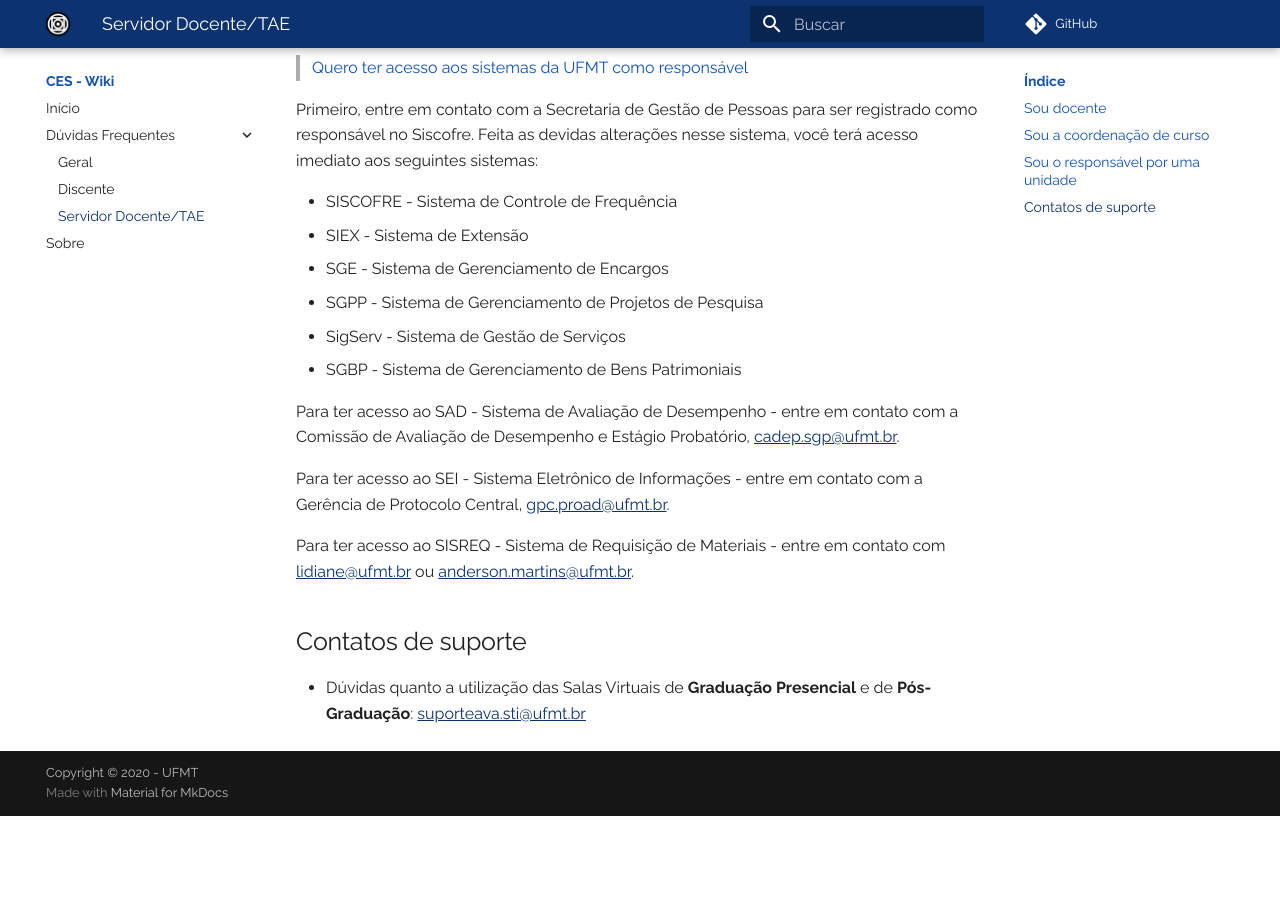
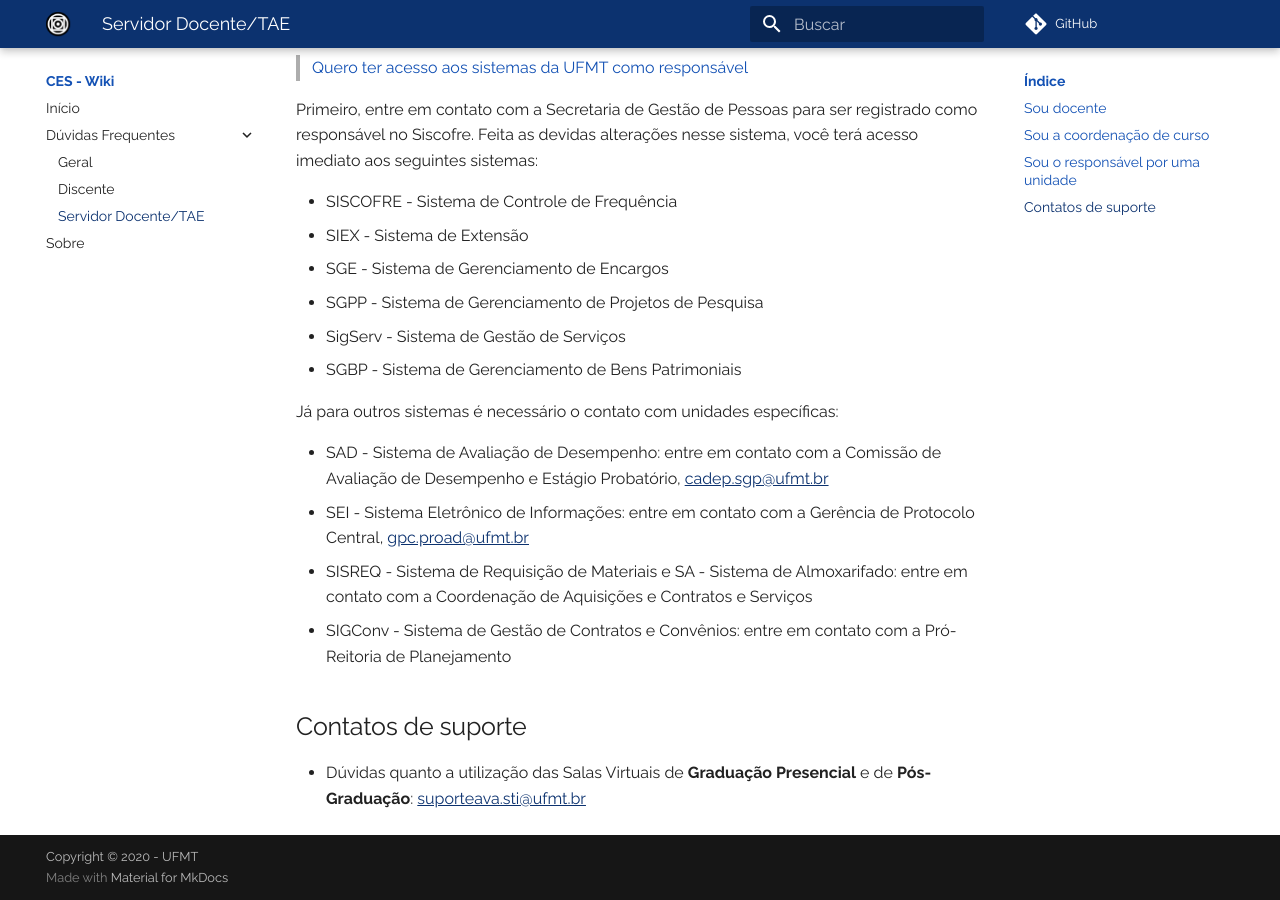
Before and after one commit to ufmt-ces/ufmt-ces.github.io, an MkDocs documentation site: the page built from docs/duvidas/servidor.md, in a window 1280 px wide and 900 px high, scrolled down 2914 px. Built offline with MkDocs 1.6.1 and Material for MkDocs 9.7.7, drawn with Linux system fonts in a browser that asks for light colours; comment, search, counter and statistics services are not loaded; before the commit the page ends 3730 px from its top, so only the background shows below that.

Commit message:
atualização das permissões em sistemas

```diff
--- a/docs/duvidas/servidor.md
+++ b/docs/duvidas/servidor.md
@@ -94,11 +94,12 @@ Feita as devidas alterações nesse sistema, você terá acesso imediato aos seg
 - SigServ - Sistema de Gestão de Serviços
 - SGBP - Sistema de Gerenciamento de Bens Patrimoniais
 
-Para ter acesso ao SAD - Sistema de Avaliação de Desempenho - entre em contato com a Comissão de Avaliação de Desempenho e Estágio Probatório, <cadep.sgp@ufmt.br>.
+Já para outros sistemas é necessário o contato com unidades específicas:
 
-Para ter acesso ao SEI - Sistema Eletrônico de Informações - entre em contato com a Gerência de Protocolo Central, <gpc.proad@ufmt.br>.
-
-Para ter acesso ao SISREQ - Sistema de Requisição de Materiais - entre em contato com <lidiane@ufmt.br> ou <anderson.martins@ufmt.br>.
+- SAD - Sistema de Avaliação de Desempenho: entre em contato com a Comissão de Avaliação de Desempenho e Estágio Probatório, <cadep.sgp@ufmt.br>
+- SEI - Sistema Eletrônico de Informações: entre em contato com a Gerência de Protocolo Central, <gpc.proad@ufmt.br>
+- SISREQ - Sistema de Requisição de Materiais e SA - Sistema de Almoxarifado: entre em contato com a Coordenação de Aquisições e Contratos e Serviços
+- SIGConv - Sistema de Gestão de Contratos e Convênios: entre em contato com a Pró-Reitoria de Planejamento
 
 ## Contatos de suporte
 
```
